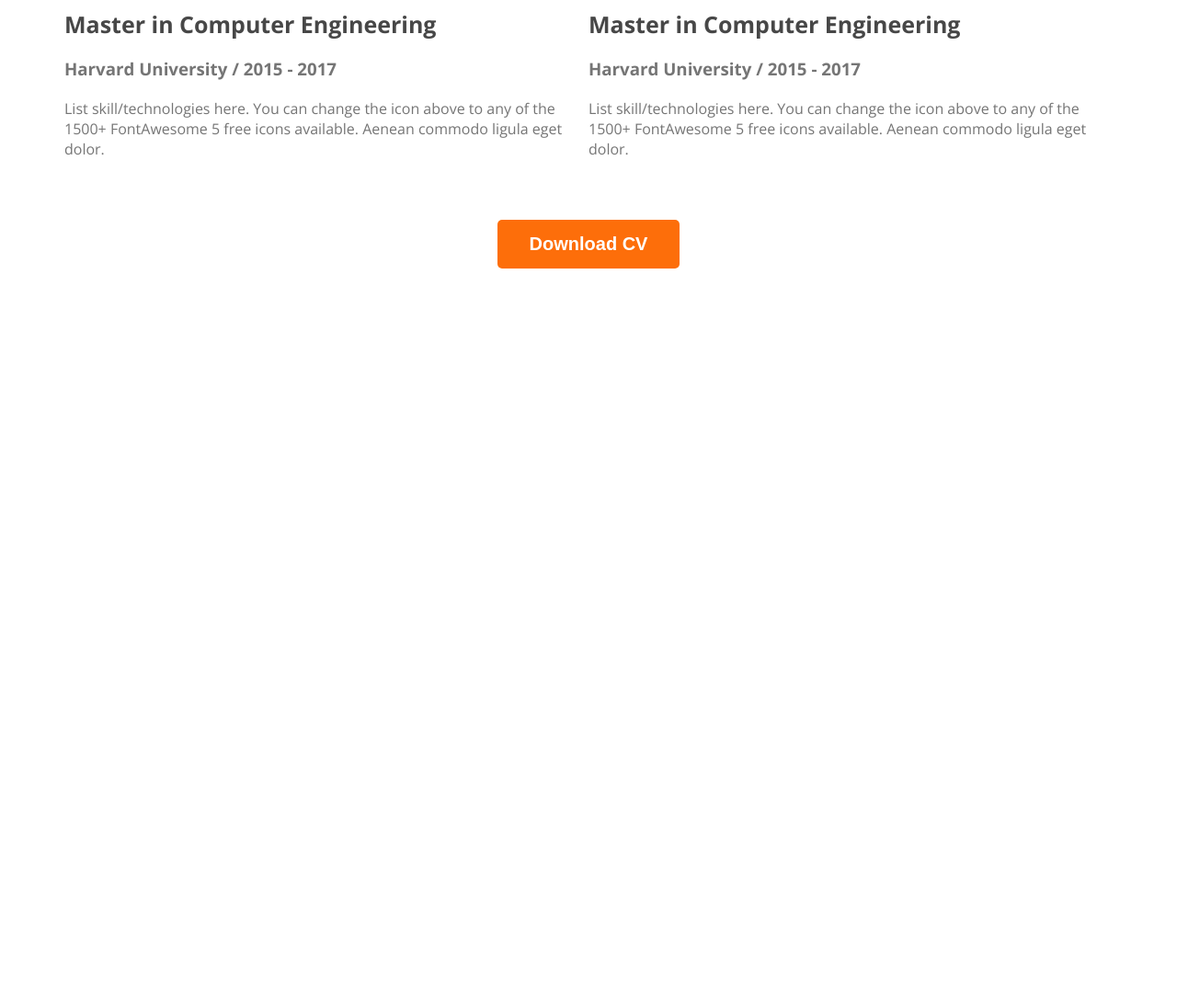
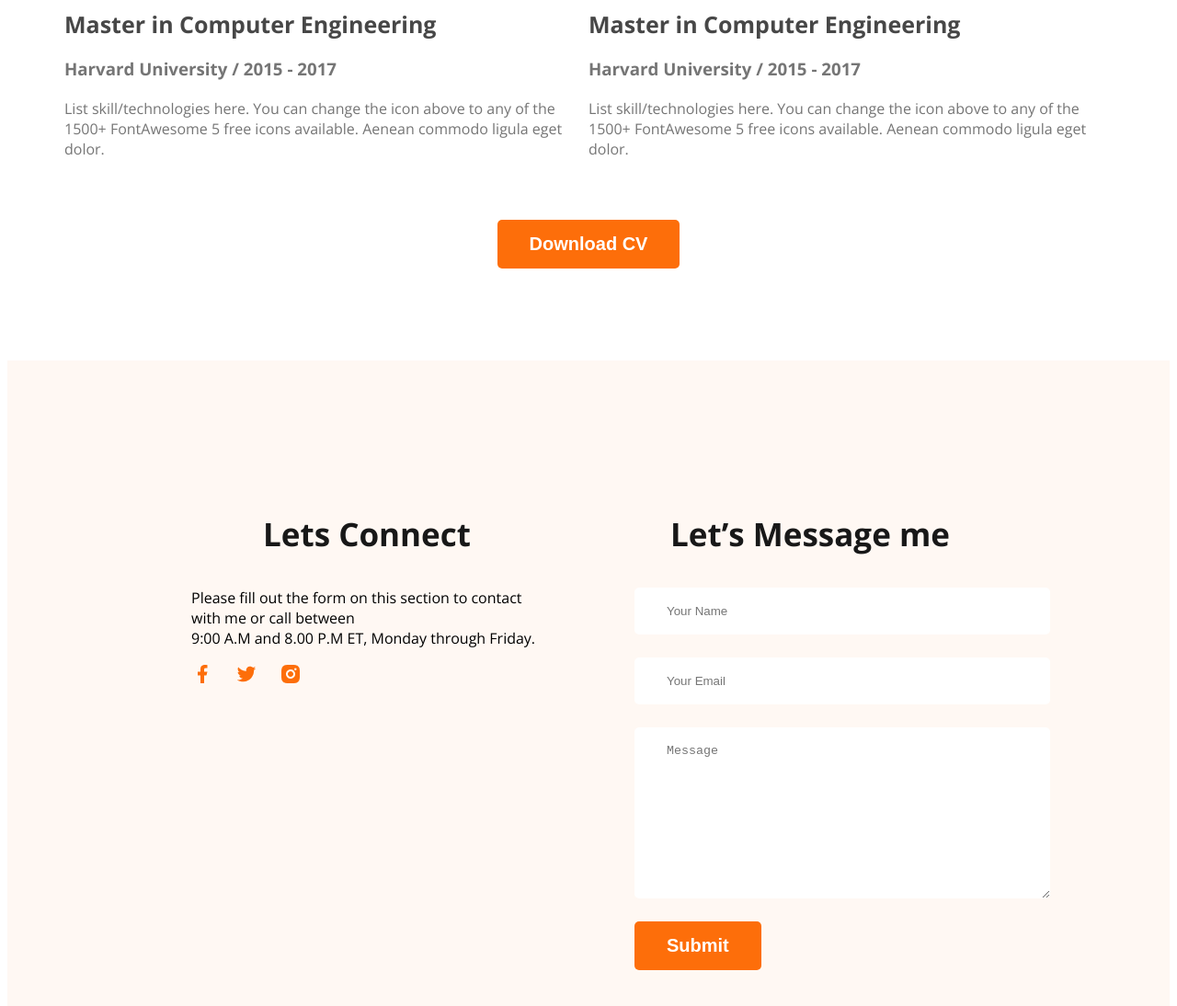
Before and after one commit to anikr007/My-Portfolio, a plain HTML site: page index.html in a window 1280 px wide. Shown: the part 2835-3929 px from the top of the page at 92% size. Before the commit the page ends 3135 px from the top, so only its background shows below. Drawn offline with nearby package versions, Linux system fonts and the light colour scheme.

Commit message:
finished footer section with contact form

```diff
--- a/index.html
+++ b/index.html
@@ -169,7 +169,30 @@
 
     </main>
     <footer>
-
+        <div class="footer-column">
+            <h3 class="section-title">
+                Lets Connect
+            </h3>
+            <p class="section-description">
+                Please fill out the form on this section to contact with me or call between <br> 9:00 A.M and 8.00 P.M ET, Monday through Friday.
+            </p>
+            <div class="social-links">
+                <a href=""><img src="images/icons/facebook.png" alt=""></a>
+                <a href=""><img src="images/icons/twitter.png" alt=""></a>
+                <a href=""><img src="images/icons/insta.png" alt=""></a>
+            </div>
+        </div>
+        <div class="footer-column">
+            <h3 class="section-title">
+                Let’s Message me
+            </h3>
+            <form class="contact" action="">
+                <input type="text" placeholder="Your Name">
+                <input type="email" name="" id="" placeholder="Your Email">
+                <textarea name="" placeholder="Message" id="" cols="30" rows="10"></textarea>
+                <input class="btn-primary" type="submit" value="Submit">
+            </form>
+        </div>
     </footer>
 </body>
 
--- a/styles/portfolio.css
+++ b/styles/portfolio.css
@@ -182,3 +182,29 @@ main section {
     text-align: center;
     margin-top: 50px;
 }
+
+/* footer style */
+footer{
+    gap: 100px;
+    display: flex;
+    background-color: #FFF8F3;
+    padding: 130px 200px;
+    margin-top: 100px;
+}
+.footer-column{
+    width: 50%;
+
+}
+.social-links a{
+    margin-right: 20px;
+}
+.contact input[type="text"], .contact input[type="email"], textarea{
+    display: block;
+    margin-bottom: 25px;
+    padding: 18px 35px;
+    color: #757575;
+    border: none;
+    border-radius: 5px;
+    background-color: #FFF;
+    width: 100%;
+}
```
